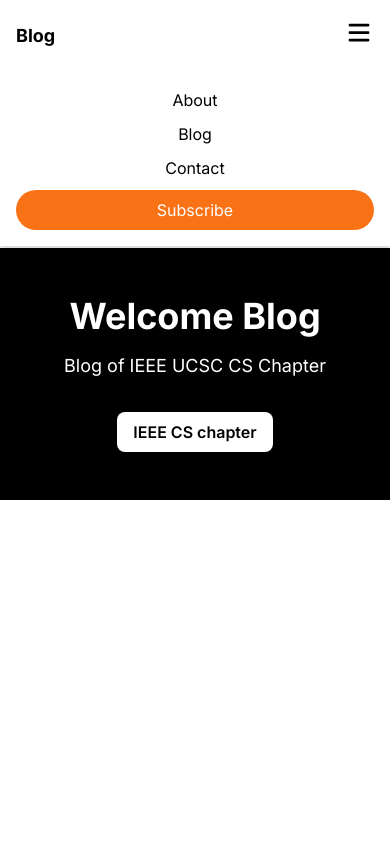
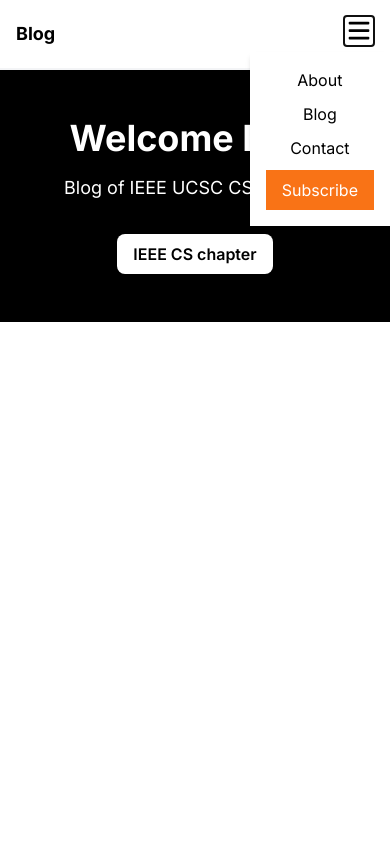
Before and after one commit to Kavirubc/cs-ucsc, a Next.js app: page / in a window 390 px wide. Both pictures are taken after a click on the button 359 px from the left and 33 px from the top of the page. Shown: the top 844 px of the page. Built offline with nearby package versions, Linux system fonts and the light colour scheme.

Commit message:
Update dependencies in package.json and package-lock.json

```diff
--- a/package.json
+++ b/package.json
@@ -9,7 +9,8 @@
     "lint": "next lint"
   },
   "dependencies": {
-    "@headlessui/react": "^0.3.1-7c43e55",
+    "@headlessui/react": "^1.7.17",
+    "@popperjs/core": "^2.11.8",
     "clsx": "^2.0.0",
     "next": "14.0.4",
     "next-themes": "^0.2.1",
--- a/src/app/Components/Molecules/herosec.jsx
+++ b/src/app/Components/Molecules/herosec.jsx
@@ -9,8 +9,11 @@ const HeroSec = () => {
                     <h1 className="text-4xl font-bold text-white">Welcome Blog</h1>
                     <p className="mt-4 text-lg text-white">Blog of IEEE UCSC CS Chapter</p>
                     <a href="https://ghost.org" className="mt-8 inline-block bg-white text-black py-2 px-4 rounded-lg font-semibold hover:text-white hover:bg-orange-500">IEEE CS chapter</a>
+
                 </div>
             </div>
+
+
         </div>
     );
 };
--- a/src/app/Components/Molecules/navbar.jsx
+++ b/src/app/Components/Molecules/navbar.jsx
@@ -1,6 +1,8 @@
 "use client";
 import { useState, useEffect } from 'react';
 import Link from 'next/link';
+import { Popover } from '@headlessui/react';
+
 
 const Navbar = () => {
     const [isMenuOpen, setIsMenuOpen] = useState(false);
@@ -13,16 +15,11 @@ const Navbar = () => {
     ];
 
     useEffect(() => {
-        // Only run this code on the client side
         if (typeof window !== 'undefined') {
             const { pathname } = window.location;
             setActivePath(pathname);
         }
     }, []);
-
-    const toggleMenu = () => {
-        setIsMenuOpen(!isMenuOpen);
-    };
 
     const isActive = (href) => {
         return activePath === href;
@@ -45,18 +42,18 @@ const Navbar = () => {
                         ))}
                     </ul>
                     <Link href="/">
-                        <div className="md:bg-orange-500 text-white px-4 py-2 md:hover:bg-orange-600 rounded-full cursor-pointer">Subscribe</div>
+                        <div className="md:bg-orange-500 text-white md:px-4 md:py-2 md:hover:bg-orange-600 rounded-full cursor-pointer">Subscribe</div>
                     </Link>
                     <div className="md:hidden">
-                        <button onClick={toggleMenu} className="text-black hover:text-wave-accent">
+                        <Popover>
+                            <Popover.Button onClick={() => setIsMenuOpen(!isMenuOpen)} className="text-black hover:text-wave-accent">
+                                {/* Hamburger Icon */}
                                 <svg xmlns="http://www.w3.org/2000/svg" width="30" height="30" fill="currentColor" className="bi bi-list" viewBox="0 0 16 16">
                                     <path fillRule="evenodd" d="M2.5 3.5A.5.5 0 0 1 3 3h10a.5.5 0 0 1 .5.5v.5a.5.5 0 0 1-.5.5H3a.5.5 0 0 1-.5-.5v-.5zM2.5 7.5A.5.5 0 0 1 3 7h10a.5.5 0 0 1 .5.5v.5a.5.5 0 0 1-.5.5H3a.5.5 0 0 1-.5-.5v-.5zM2.5 11.5A.5.5 0 0 1 3 11h10a.5.5 0 0 1 .5.5v.5a.5.5 0 0 1-.5.5H3a.5.5 0 0 1-.5-.5v-.5z" />
                                 </svg>
-                        </button>
-                    </div>
-                </div>
-            </div>
-            <div className={`md:hidden ${isMenuOpen ? 'block' : 'hidden'} bg-white shadow-md py-4`}>
+                            </Popover.Button>
+
+                            <Popover.Panel className={`${isMenuOpen ? 'block' : 'hidden'} absolute z-10 bg-white shadow-md py-4 pt-4 right-0 md:right-auto`}>
                                 <ul className="px-4">
                                     {links.map((link, index) => (
                                         <li key={link.href + index} className="mb-2">
@@ -67,10 +64,14 @@ const Navbar = () => {
                                     ))}
                                     <li>
                                         <Link href="/">
-                            <div className="bg-orange-500 text-white px-4 py-2 hover:bg-orange-600 rounded-full cursor-pointer text-center">Subscribe</div>
+                                            <div className="bg-orange-500 text-white px-4 py-2 hover:bg-orange-600 md:rounded-full cursor-pointer text-center">Subscribe</div>
                                         </Link>
                                     </li>
                                 </ul>
+                            </Popover.Panel>
+                        </Popover>
+                    </div>
+                </div>
             </div>
         </nav>
     );
--- a/src/app/page.jsx
+++ b/src/app/page.jsx
@@ -8,7 +8,9 @@ export default function Main() {
 
       <div style={{ minHeight: 'calc(100vh - 100px)' }}>
         <HeroSec />
+
       </div>
+
 
     </>
   );
```
Also changed, not shown: 1 other file (tests, documents, lock files or other folders). Lines whose indentation alone changed are shown as unchanged.
